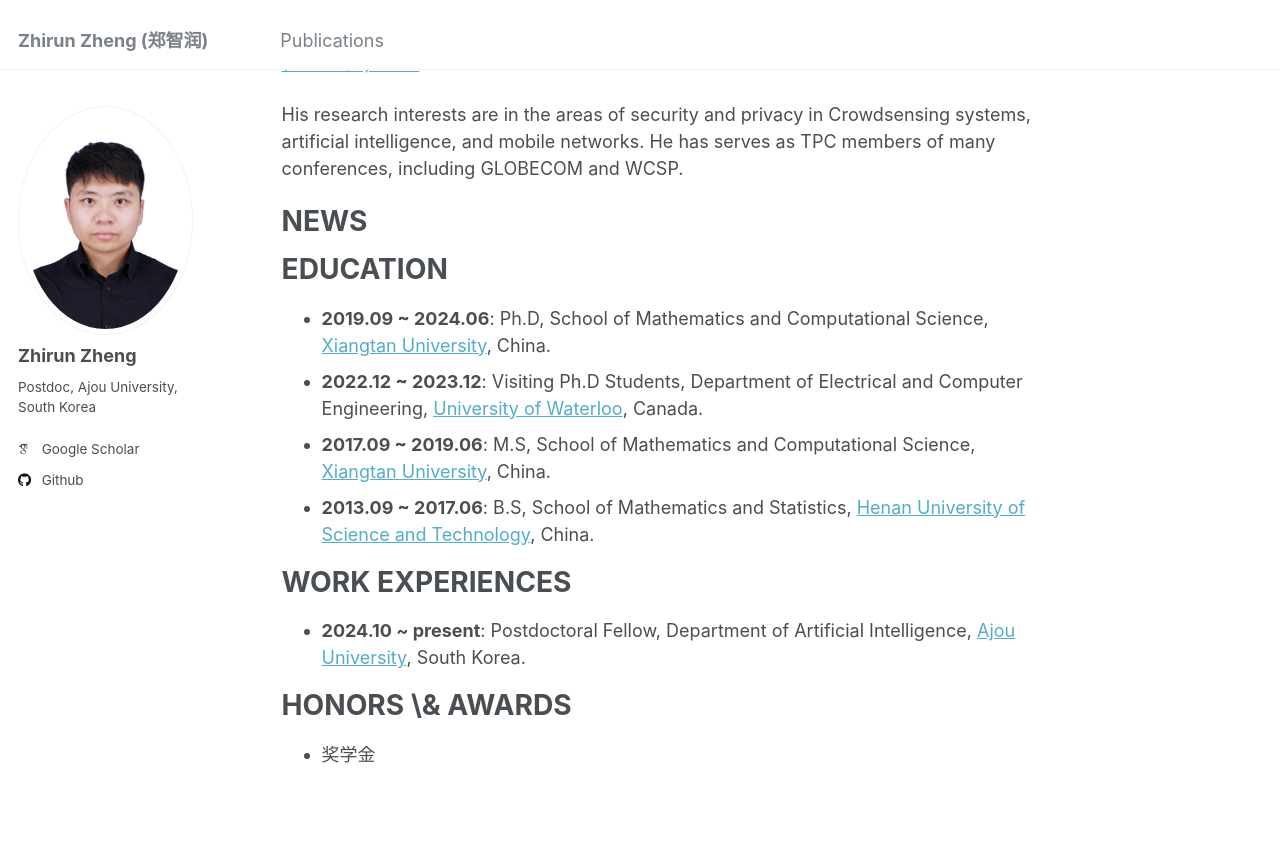
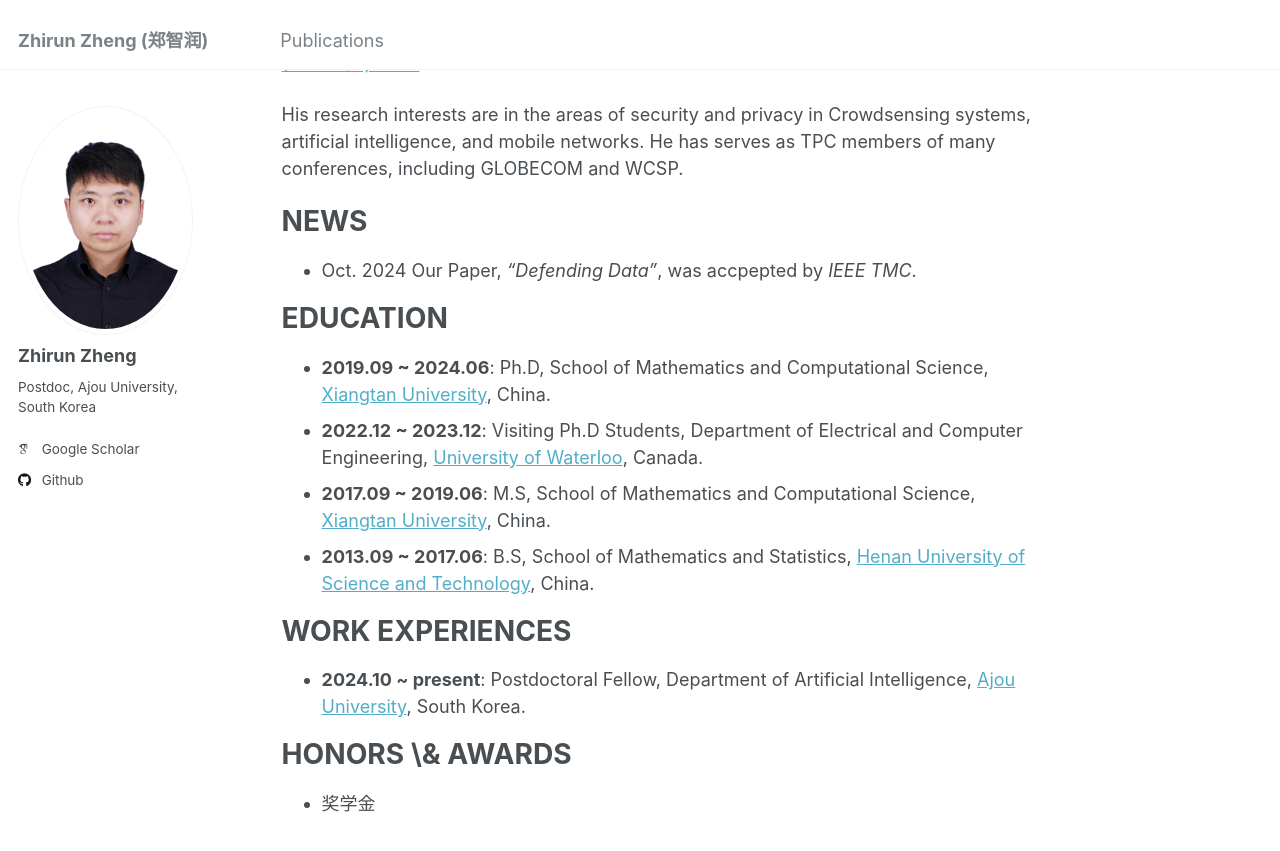
Before and after one commit to zhengzhirun/EN, a Jekyll site: the page built from _pages/about.md, in a window 1280 px wide and 900 px high, scrolled down 314 px. Shown: the top 851 px of the window. Built offline with Jekyll 4.4.1, drawn with Linux system fonts in a browser that asks for light colours; some web fonts are replaced.

Commit message:
Update about.md

```diff
--- a/_pages/about.md
+++ b/_pages/about.md
@@ -13,6 +13,7 @@ His research interests are in the areas of security and privacy in Crowdsensing
 
 NEWS
 ======
+- Oct. 2024 Our Paper, *"Defending Data"*, was accpepted by *IEEE TMC*.
 
 EDUCATION
 ======
```
